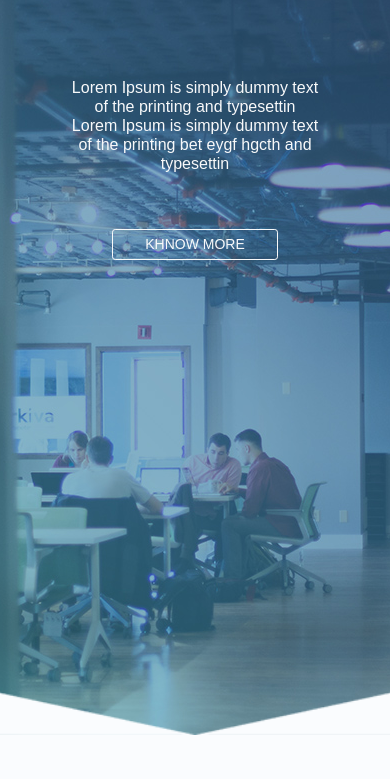
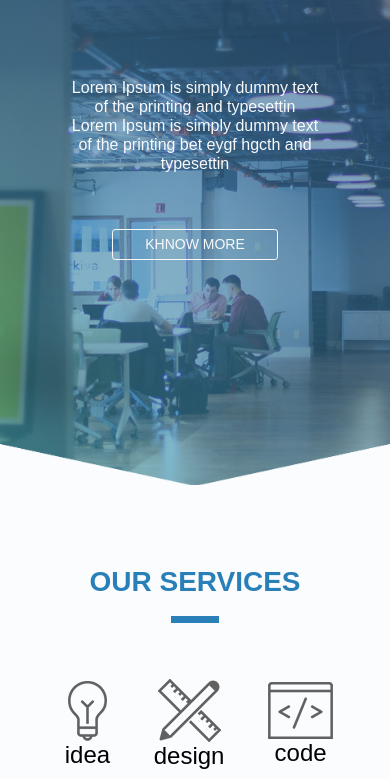
Before and after one commit to laila-pro/integration-maquettes-Arrow, a plain HTML site: page index.html in a window 390 px wide. Shown: the part 65-844 px from the top of the page. Drawn offline with nearby package versions, Linux system fonts and the light colour scheme; a web font is replaced by a local one.

Commit message:
ajustement responsive

```diff
--- a/index.html
+++ b/index.html
@@ -14,7 +14,7 @@
   <body>
     <div class="containerfluid">
       <!---NAV BAR--->
-      <header id="header" class="d-flex flex-column">
+      <header id="header" class="d-flex justify-content-between flex-column">
         <nav class="container navbar navbar-expand-lg navbar-dark bg-transparent mb-5">
           <a class="navbar-brand" href="#">
             <img src="img/logo.png" height="30" class="d-inline-block align-top" alt="logo Cuda" id="logo_cuda">
--- a/style.css
+++ b/style.css
@@ -17,7 +17,7 @@ header{
   background-image: url(img/Sep-bot.png);
   height: 320px;
   width: 100%;
-  margin-top: 4.43em;
+  margin-bottom: -1px;
   background-size: cover;
   background-position: center;
   background-repeat: no-repeat;
@@ -94,3 +94,19 @@ width: 40%;
  .nom-prenom-our-team h4{
   color: #2980b9;
  }
+/* services */
+#position-all-services{
+  padding: 32px 9% 0 11%;
+align-items: center;
+align-content: center;
+text-align: center;
+}
+ @media screen and (max-width: 768px) {
+header{
+  height: 550px;
+}
+.title-and-paragraph p{
+width: 100%;
+}
+
+ }
```
